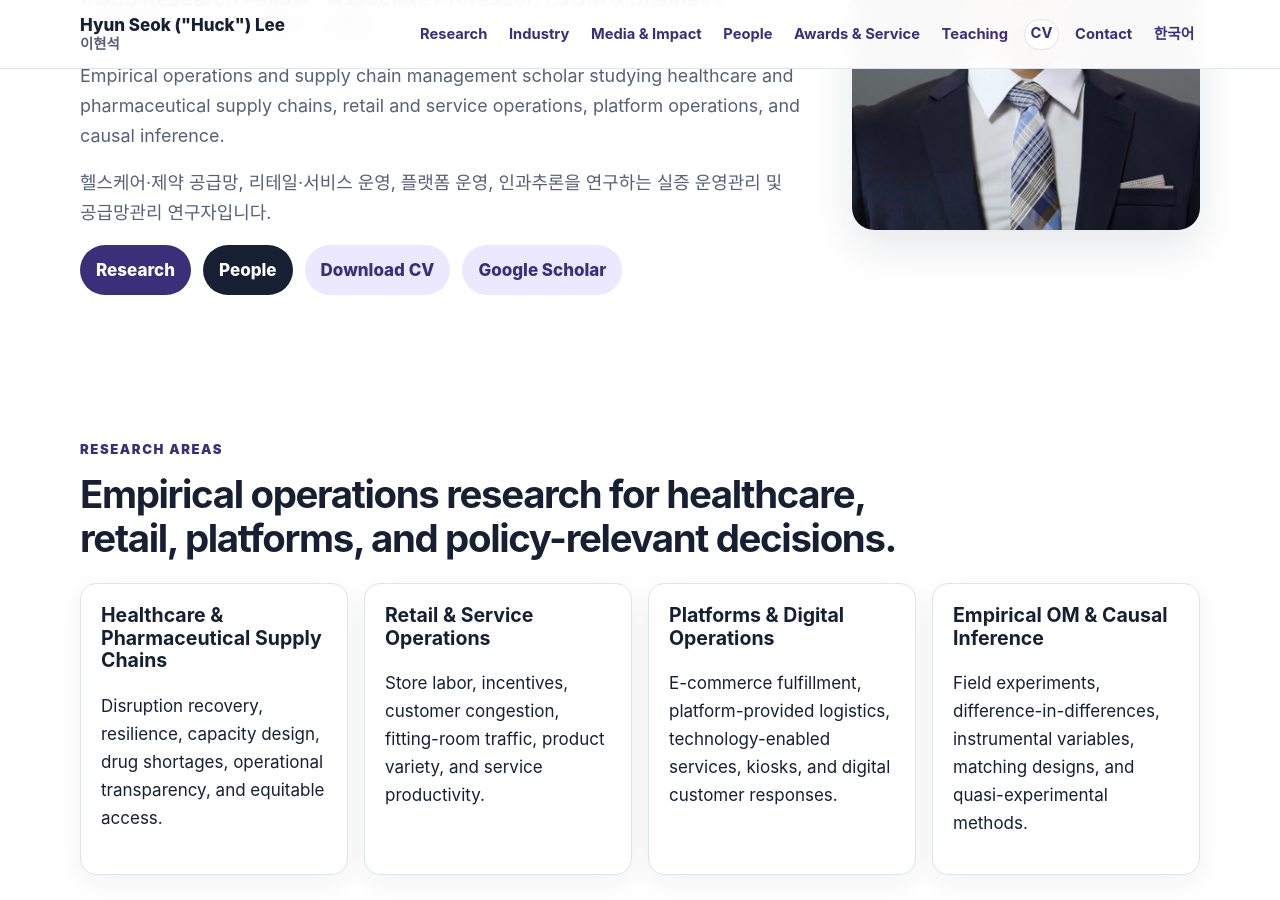
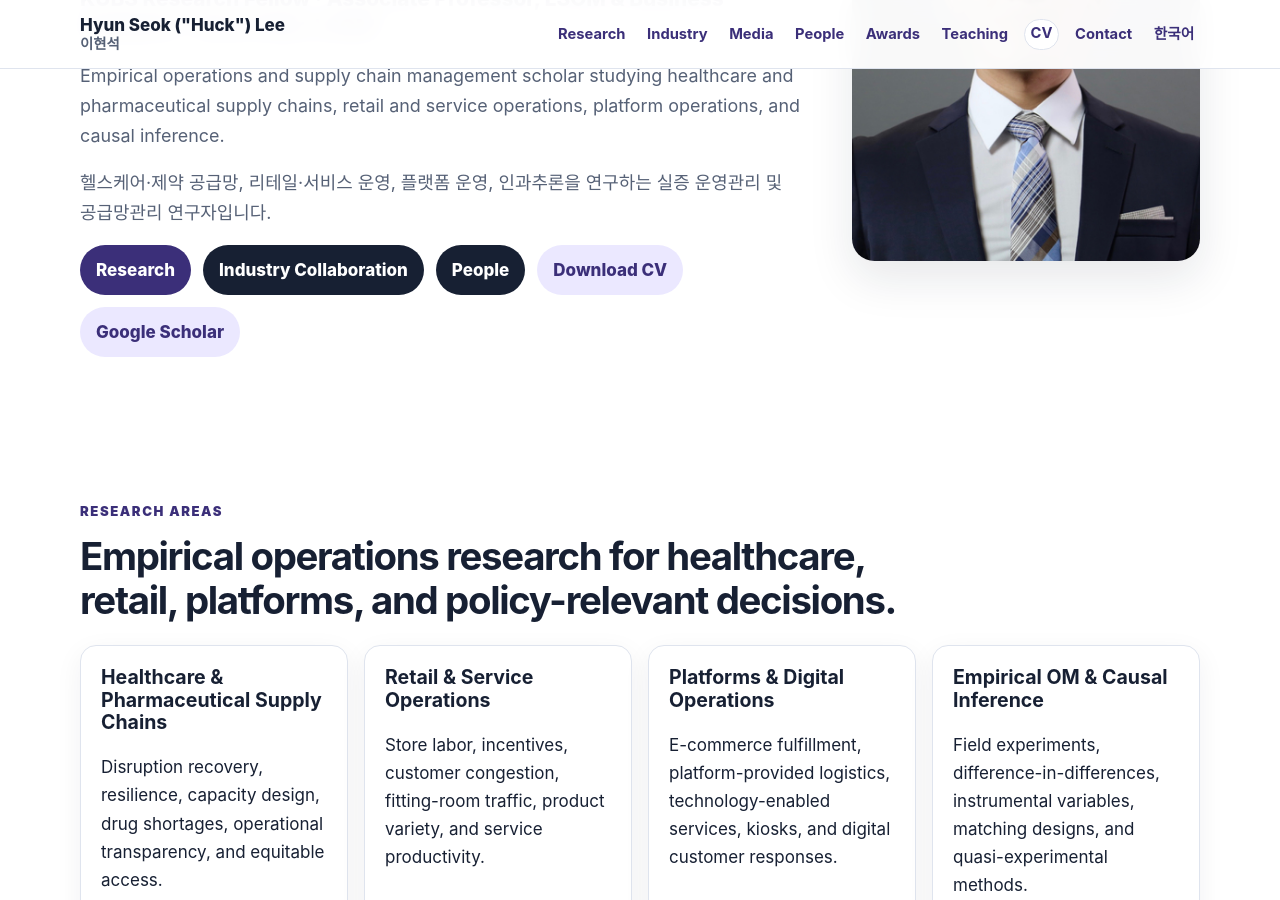
Before and after one commit to lordya2/lordya2.github.io, a Jekyll site: the page built from index.md, in a window 1280 px wide and 900 px high, scrolled down 404 px. Built offline with Jekyll 4.4.1, drawn with Linux system fonts in a browser that asks for light colours.

Commit message:
Final homepage polish before custom domain

```diff
--- a/_data/navigation.yml
+++ b/_data/navigation.yml
@@ -3,13 +3,13 @@
 - label: Industry
   url: /pages/industry.html
   event: industry_page_click
-- label: Media & Impact
+- label: Media
   url: /pages/media.html
   event: media_impact_click
 - label: People
   url: /pages/people.html
   event: people_page_click
-- label: Awards & Service
+- label: Awards
   url: /pages/award.html
 - label: Teaching
   url: /pages/teaching.html
--- a/index.md
+++ b/index.md
@@ -16,6 +16,7 @@ lang: en
     <p class="hero__positioning" lang="ko">{{ profile.positioning_ko }}</p>
     <div class="button-row" aria-label="Primary actions">
       <a class="button" href="{{ '/pages/research.html' | relative_url }}">Research</a>
+      <a class="button button--secondary" href="{{ '/pages/industry.html' | relative_url }}" data-analytics-event="industry_page_click">Industry Collaboration</a>
       <a class="button button--secondary" href="{{ '/pages/people.html' | relative_url }}" data-analytics-event="people_page_click">People</a>
       <a class="button button--ghost" href="{{ profile.cv_url }}" data-analytics-event="cv_download">Download CV</a>
       <a class="button button--ghost" href="{{ profile.links.google_scholar.url }}" target="_blank" rel="noopener noreferrer" data-analytics-event="google_scholar_click">Google Scholar</a>
```
Also changed, not shown: ReadMe.md.
